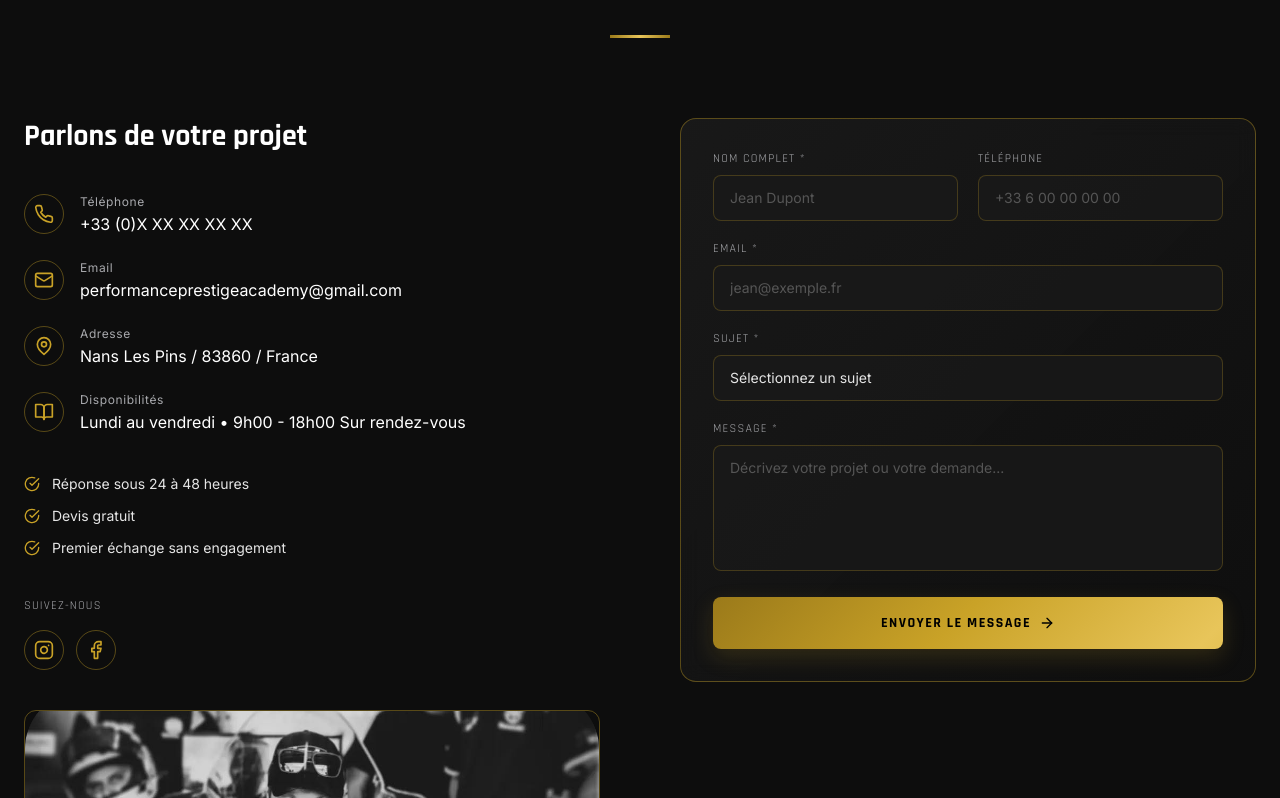
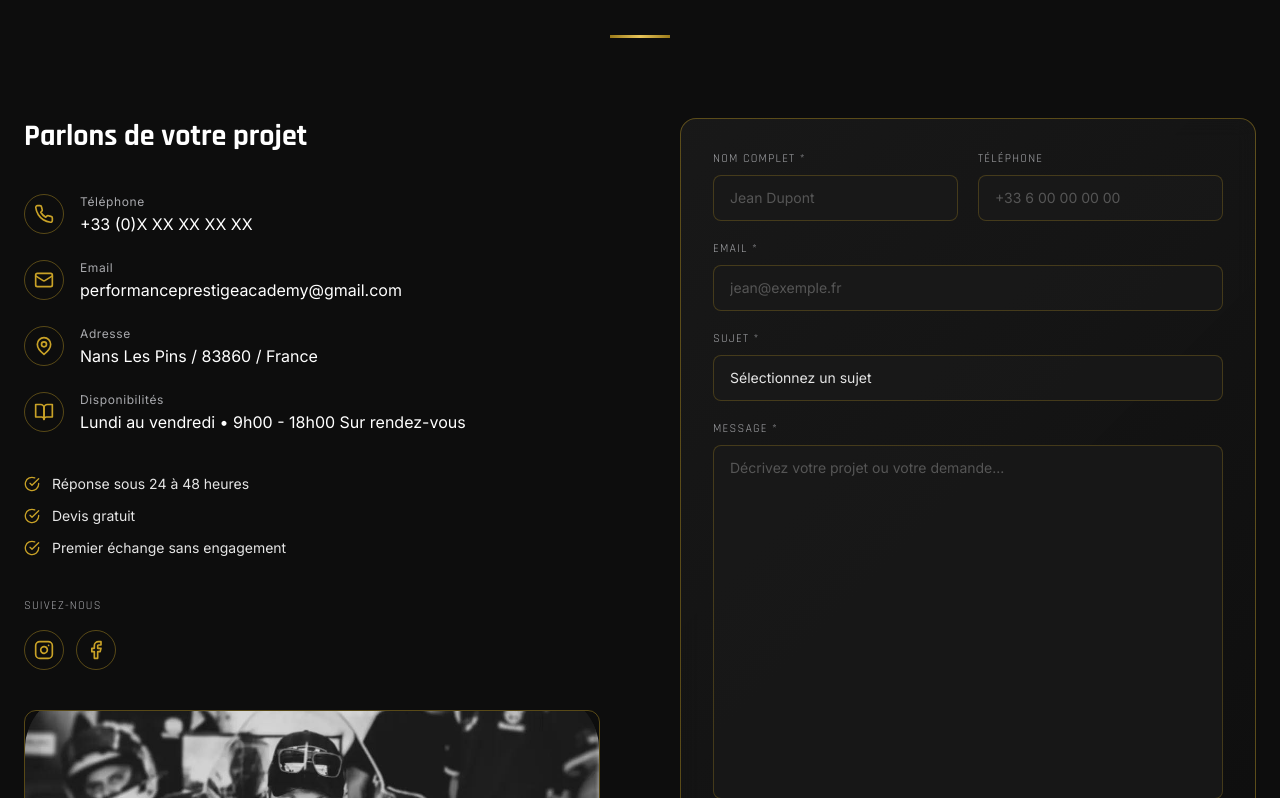
Before and after one commit to PerformancePrestigeAcademy/performance-prestige-academy, a React (Vite) app: page / in a window 1280 px wide. Shown: the part 6782-7580 px from the top of the page. Built offline with nearby package versions, Linux system fonts and the light colour scheme.

Commit message:
PATCH 005 V6

```diff
--- a/src/App.tsx
+++ b/src/App.tsx
@@ -533,7 +533,7 @@ function Contact() {
           <div className="gold-line mx-auto" />
         </div>
 
-        <div className="grid grid-cols-1 lg:grid-cols-2 gap-12 lg:gap-20">
+        <div className="grid grid-cols-1 lg:grid-cols-2 gap-12 lg:gap-20 items-stretch">
           <div>
             <h3 className="font-racing font-bold text-3xl text-white mb-4">
   Parlons de votre projet
@@ -623,7 +623,7 @@ function Contact() {
                 </button>
               </div>
             ) : (
-              <form onSubmit={handleSubmit} className="bg-dark-card gold-border rounded-2xl p-8 space-y-5">
+              <form onSubmit={handleSubmit} className="bg-dark-card gold-border rounded-2xl p-8 space-y-5 h-full flex flex-col">
                 <div className="grid grid-cols-1 sm:grid-cols-2 gap-5">
                   <div>
                     <label className="block text-xs font-racing tracking-widest text-[#A8A9AD] mb-2">NOM COMPLET *</label>
@@ -675,15 +675,17 @@ function Contact() {
                   </select>
                 </div>
 
-                <div>
-                  <label className="block text-xs font-racing tracking-widest text-[#A8A9AD] mb-2">MESSAGE *</label>
+                <div className="flex-1 flex flex-col">
+  <label className="block text-xs font-racing tracking-widest text-[#A8A9AD] mb-2">
+    MESSAGE *
+  </label>
+
   <textarea
     required
-                    rows={5}
     value={form.message}
     onChange={(e) => setForm({ ...form, message: e.target.value })}
     placeholder="Décrivez votre projet ou votre demande..."
-                    className="contact-input w-full px-4 py-3 rounded-lg text-sm resize-none"
+    className="contact-input w-full flex-1 px-4 py-3 rounded-lg text-sm resize-none"
   />
 </div>
 
```
Lines whose indentation alone changed are shown as unchanged.
